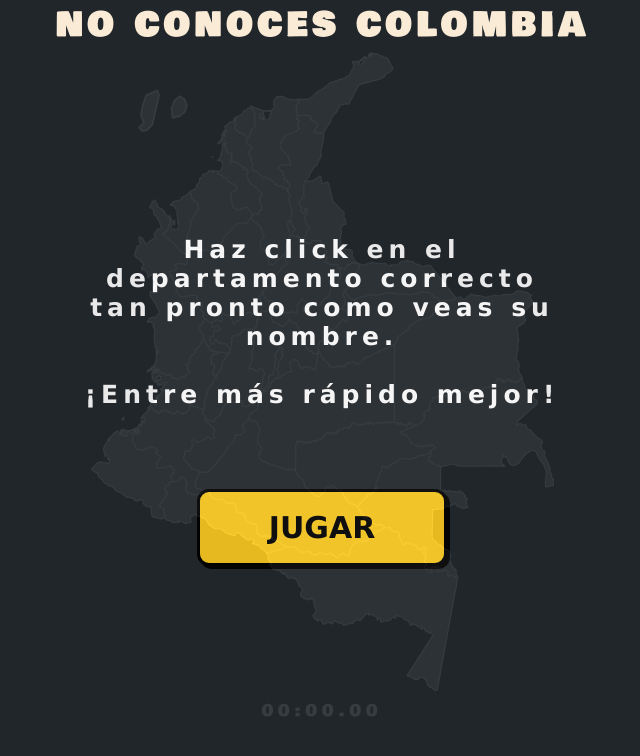
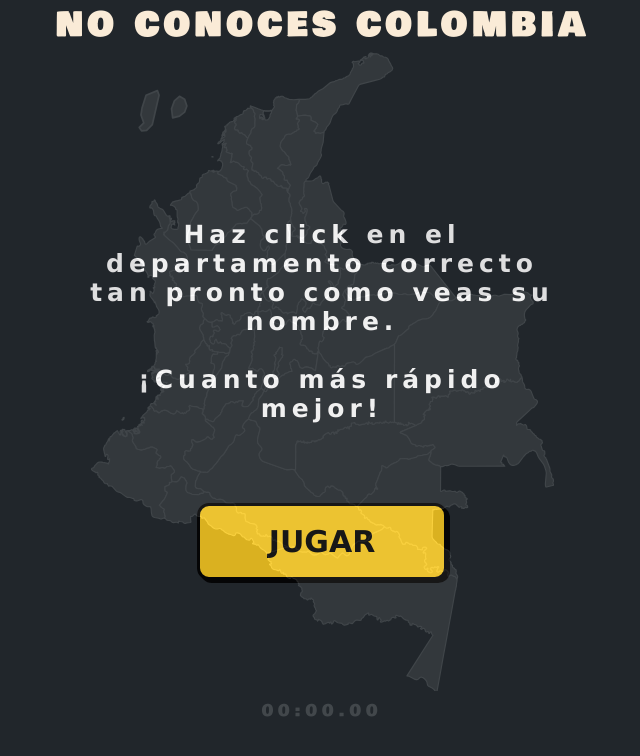
Before and after one commit to DiegoEme/no-conoces-colombia, a React (Create React App) app: page / in a window 1280 px wide. Shown: the top 756 px of the page, without its empty margins (318-958 px from the left). Built offline with nearby package versions, Linux system fonts and the light colour scheme.

Commit message:
confetti

```diff
--- a/package.json
+++ b/package.json
@@ -7,6 +7,7 @@
     "@testing-library/react": "^13.2.0",
     "@testing-library/user-event": "^13.5.0",
     "react": "^18.1.0",
+    "react-confetti": "^6.1.0",
     "react-dom": "^18.1.0",
     "react-scripts": "5.0.1",
     "web-vitals": "^2.1.4"
--- a/src/App.js
+++ b/src/App.js
@@ -21,6 +21,7 @@ function App() {
 
   const handleOnClick = (e) => {
     const stateClicked = e.target.attributes[2].value;
+    if (stateClicked === "#7c7c7c") return;
     setSelectedState(stateClicked);
 
     //Did de user guess the state?
--- a/src/components/Home.css
+++ b/src/components/Home.css
@@ -8,7 +8,7 @@
   justify-content: center;
   align-items: center;
   color: white;
-  opacity: 0.9;
+  opacity: 0.85;
 }
 
 .container {
--- a/src/components/Home.js
+++ b/src/components/Home.js
@@ -1,8 +1,17 @@
-import React, { useEffect, useState } from "react";
+import React, { useEffect, useState, useRef } from "react";
+import Confetti from "react-confetti";
 import "./Home.css";
 
 function Home({ closeModal, isGameOver, currentTime }) {
   const [endMessage, setEndMessage] = useState("");
+  const [height, setHeight] = useState(null);
+  const [width, setWidth] = useState(null);
+  const confettiRef = useRef(null);
+
+  useEffect(() => {
+    setHeight(confettiRef.current.clientHeight);
+    setWidth(confettiRef.current.clientWidth);
+  }, []);
 
   let minutes;
   useEffect(() => {
@@ -18,7 +27,7 @@ function Home({ closeModal, isGameOver, currentTime }) {
   }, [currentTime]);
 
   return (
-    <div className="background">
+    <div className="background" ref={confettiRef}>
       <h1 style={{ position: "absolute", top: 0 }}>NO CONOCES COLOMBIA</h1>
       <div className="container">
         <div>
@@ -29,6 +38,14 @@ function Home({ closeModal, isGameOver, currentTime }) {
               <button onClick={() => window.location.reload()}>
                 VOLVER A JUGAR
               </button>
+              <div>
+                <Confetti
+                  recycle={false}
+                  numberOfPieces={200}
+                  width={width}
+                  height={height}
+                />
+              </div>
             </>
           ) : (
             <>
@@ -37,7 +54,7 @@ function Home({ closeModal, isGameOver, currentTime }) {
                 nombre.
               </p>
               <br />
-              <p>¡Entre más rápido mejor!</p>
+              <p>¡Cuanto más rápido mejor!</p>
 
               <button onClick={() => closeModal(false)}>JUGAR</button>
             </>
```
Also changed, not shown: 1 other file (tests, documents, lock files or other folders).
